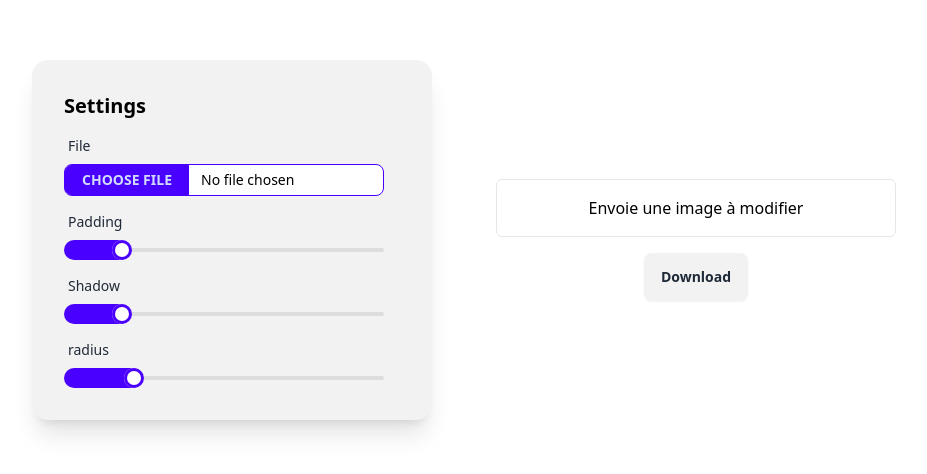
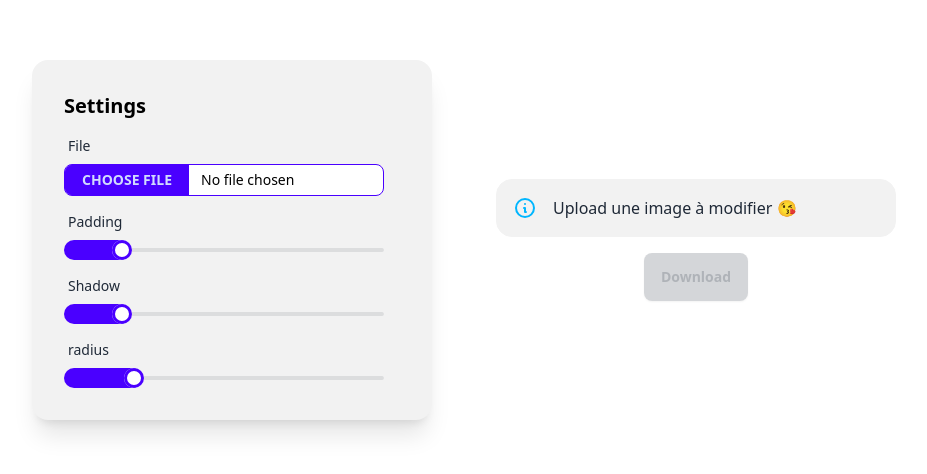
Before and after one commit to Fanou59/elevation_picture, a Next.js app: page / in a window 1280 px wide. Shown: the part 160-634 px from the top of the page, without its empty margins (176-1103 px from the left). Built offline with nearby package versions, Linux system fonts and the light colour scheme.

Commit message:
refactor: :art: gestion du display

```diff
--- a/app/page.jsx
+++ b/app/page.jsx
@@ -11,11 +11,7 @@ export default function Home() {
     shadow: 16,
     radius: 20,
   });
-  const [image, setImage] = useState({
-    src: "",
-    width: "",
-    height: "",
-  });
+  const [image, setImage] = useState();
 
   const handleImageUpload = async (event) => {
     const file = event.target.files[0];
@@ -59,13 +55,8 @@ export default function Home() {
         </div>
       </div>
       <div className="flex-1 w-full max-w-lg gap-4 m-auto flex-col flex items-center justify-center">
-        <div className="w-full h-fit border rounded-md">
-          {image.src !== "" ? (
-            <ImageDisplay settings={settings} image={image} />
-          ) : (
-            <p className="text-center p-4">Envoie une image à modifier</p>
-          )}
-        </div>
+        <ImageDisplay settings={settings} image={image} />
+
         <div className="flex items-center gap-2">
           <button
             className="btn"
--- a/app/render-png.js
+++ b/app/render-png.js
@@ -48,7 +48,9 @@ export async function renderPNG({ image, settings }) {
   };
 
   const svg = await satori(
-    <ImageDisplay settings={newSettings} image={image} />,
+
+      <ImageDisplay settings={newSettings} image={image} />
+,
     {
       width: image.width,
     }
--- a/src/ImageDisplay.jsx
+++ b/src/ImageDisplay.jsx
@@ -1,5 +1,27 @@
+/* eslint-disable @next/next/no-img-element */
 export const ImageDisplay = ({ settings, image }) => {
+  if (!image) {
     return (
+      <div role="alert" className="alert">
+        <svg
+          xmlns="http://www.w3.org/2000/svg"
+          fill="none"
+          viewBox="0 0 24 24"
+          className="stroke-info h-6 w-6 shrink-0"
+        >
+          <path
+            strokeLinecap="round"
+            strokeLinejoin="round"
+            strokeWidth="2"
+            d="M13 16h-1v-4h-1m1-4h.01M21 12a9 9 0 11-18 0 9 9 0 0118 0z"
+          ></path>
+        </svg>
+        <span>Upload une image à modifier 😘</span>
+      </div>
+    );
+  }
+  return (
+    <div style={{ display: "flex" }} className="w-full h-fit border rounded-md">
       <div style={{ display: "flex", padding: `${settings.padding}px` }}>
         <img
           src={image.src}
@@ -11,5 +33,6 @@ export const ImageDisplay = ({ settings, image }) => {
           }}
         />
       </div>
+    </div>
   );
 };
```
Lines whose indentation alone changed are shown as unchanged.
